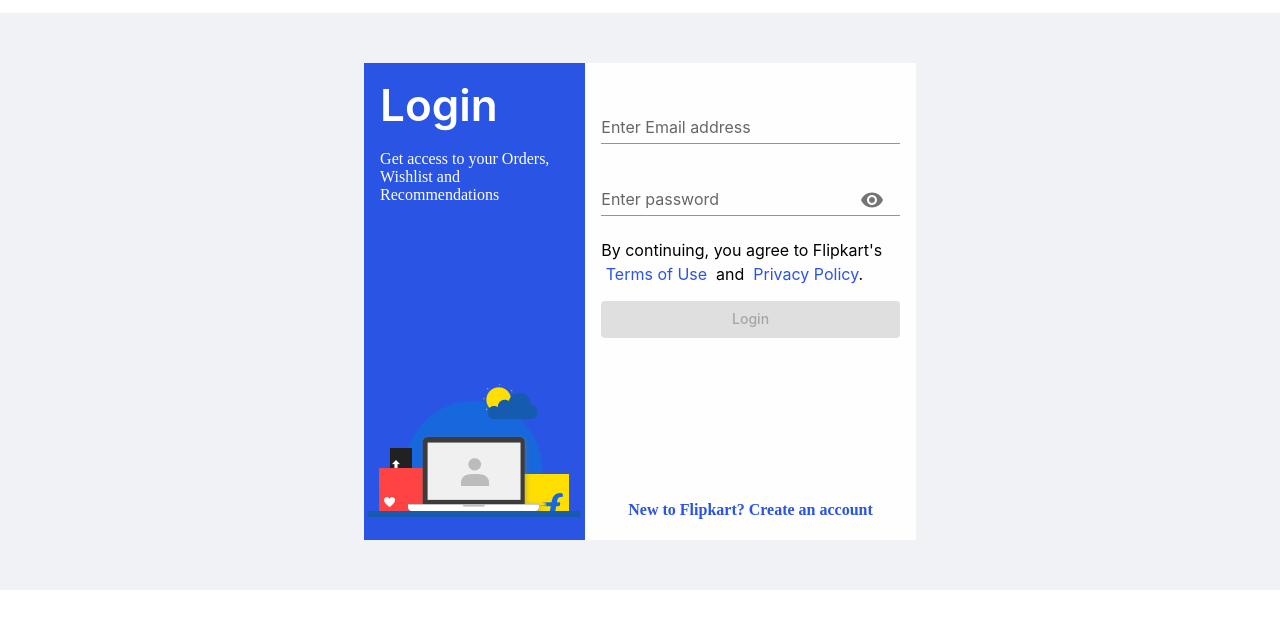
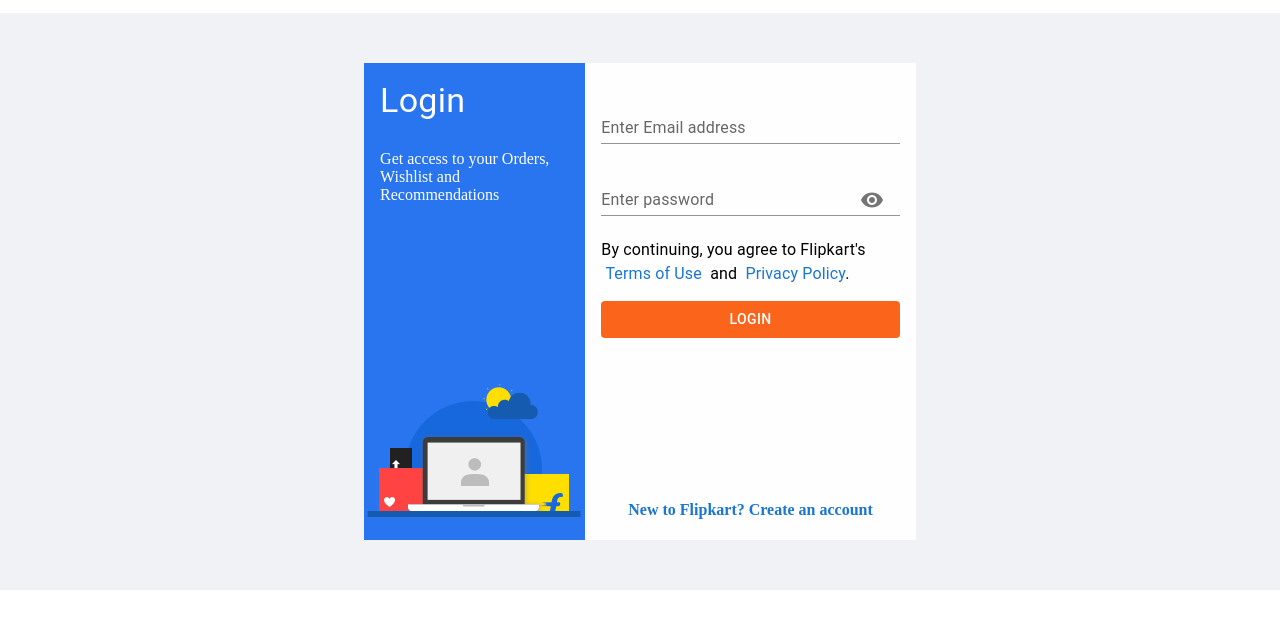
Before and after one commit to lets-code-vinay/flipkart-clone, a React (Vite) app: page /login in a window 1280 px wide. Shown: the top 628 px of the page. Built offline with nearby package versions, Linux system fonts and the light colour scheme.

Commit message:
Revert "added theme file"
This reverts commit d177153e2099a3b009d13a393270720f5890e44e.

```diff
--- a/index.js
+++ b/index.js
@@ -6,8 +6,6 @@
 import { persistor, store } from "./src/redux/store";
 import { PersistGate } from "redux-persist/es/integration/react";
 import BasicLoader from "./src/components/Loader";
-import { ThemeProvider } from "@emotion/react";
-import theme from "./src/theme";
 
 const root = ReactDom.createRoot(document.getElementById("root"));
 
@@ -15,9 +13,7 @@
   <>
     <Provider store={store}>
       <PersistGate loading={<BasicLoader />} persistor={persistor}>
-        <ThemeProvider theme={theme}>
-          <App />
-        </ThemeProvider>
+        <App />
       </PersistGate>
     </Provider>
   </>
--- a/package.json
+++ b/package.json
@@ -3,9 +3,7 @@
   "version": "1.0.0",
   "description": "E-commerce project",
   "main": "index.js",
-  "scripts": {
-    "start": "parcel index.html"
-  },
+  "scripts": {},
   "repository": {
     "type": "git",
     "url": "git+https://github.com/lets-code-vinay/flipkart-clone.git"
--- a/src/pages/Login/index.jsx
+++ b/src/pages/Login/index.jsx
@@ -106,12 +106,12 @@
   };
 
   return (
-    <Box className="login-container" sx={{ bgcolor: "background.main" }}>
+    <Box className="login-container">
       {isLoading && <BasicLoader />}
       <Box className="login-section">
-        <Box className="image-section" sx={{ bgcolor: "primary.main" }}>
+        <Box className="image-section">
           <Box className="text-section">
-            <Typography variant="h1" style={{ height: "70px" }}>
+            <Typography variant="h4" style={{ height: "70px" }}>
               Login
             </Typography>
             <Typography variant="body">
@@ -133,7 +133,6 @@
               onChange={handleChange("email")}
               error={isSubmitted && Boolean(errorEmail)}
               helperText={isSubmitted && Boolean(errorEmail) && errorEmail}
-              color="primary"
             />
 
             <TextField
@@ -159,7 +158,7 @@
 
             <Typography variant="body1" className="t-and-c">
               By continuing, you agree to Flipkart's &nbsp;
-              <Link href="#" color="primary" underline="none">
+              <Link href="#" underline="none">
                 Terms of Use
               </Link>
               &nbsp; and &nbsp;
@@ -174,7 +173,6 @@
                 className="login-btn"
                 disabled={!loginData.email || !loginData.password}
                 onClick={handleSubmit}
-                color="btnColor"
               >
                 Login
               </Button>
--- a/src/pages/Login/style.css
+++ b/src/pages/Login/style.css
@@ -2,6 +2,7 @@
   width: 100%;
   height: auto;
   margin: 1% auto;
+  background-color: #f0f2f6;
   padding: 2%;
 }
 
@@ -15,6 +16,7 @@
 .image-section {
   width: 40%;
   height: 100%;
+  background-color: #2975f0;
   color: white;
   padding: 3%;
 }
@@ -43,4 +45,6 @@
 .form-section .input-container .login-btn {
   width: 100%;
   margin: 5% 0;
+  background-color: #fa651b;
+  color: white;
 }
--- a/src/theme.js
+++ /dev/null
@@ -1,88 +0,0 @@
-import { createTheme } from "@mui/material";
-
-const theme = createTheme({
-  palette: {
-    primary: {
-      main: "#2A54E4",
-      light: "",
-      dark: "",
-    },
-    secondary: {
-      main: "#FF9F00",
-      light: "",
-      dark: "",
-    },
-    btnColor: {
-      main: "#FB651A",
-      dark: "#9c3907",
-      light: "#d8865c",
-    },
-    background: {
-      main: "#F0F2F5",
-      light: "",
-      dark: "",
-    },
-  },
-  typography: {
-    fontFamily: [
-      "-apple-system",
-      "BlinkMacSystemFont",
-      '"Segoe UI"',
-      "Roboto",
-      '"Helvetica Neue"',
-      "Arial",
-      "sans-serif",
-      '"Apple Color Emoji"',
-      '"Segoe UI Emoji"',
-      '"Segoe UI Symbol"',
-    ].join(","),
-    h1: {
-      fontSize: "2.75rem", //44px
-      fontWeight: "600",
-    },
-    h2: {
-      fontSize: "2.25rem",
-      fontWeight: "600",
-    },
-    h3: {
-      fontSize: "2rem",
-      fontWeight: "500",
-    },
-    h4: {
-      fontSize: "1.75rem",
-      fontWeight: "500",
-    },
-    h5: {
-      fontSize: "1.5rem",
-      fontWeight: "500",
-    },
-    h6: {
-      fontSize: "1.25rem",
-      fontWeight: "500",
-    },
-    body1: {
-      fontSize: "1rem",
-      fontWeight: "400",
-    },
-    body2: {
-      fontSize: "0.75rem",
-      fontWeight: "400",
-    },
-    title: {},
-    subtitle: {},
-  },
-  components: {
-    MuiButton: {
-      styleOverrides: {
-        root: {
-          textTransform: "none",
-        },
-        contained: {
-          color: "#fff",
-        },
-      },
-    },
-  },
-});
-
-export default theme;
```
